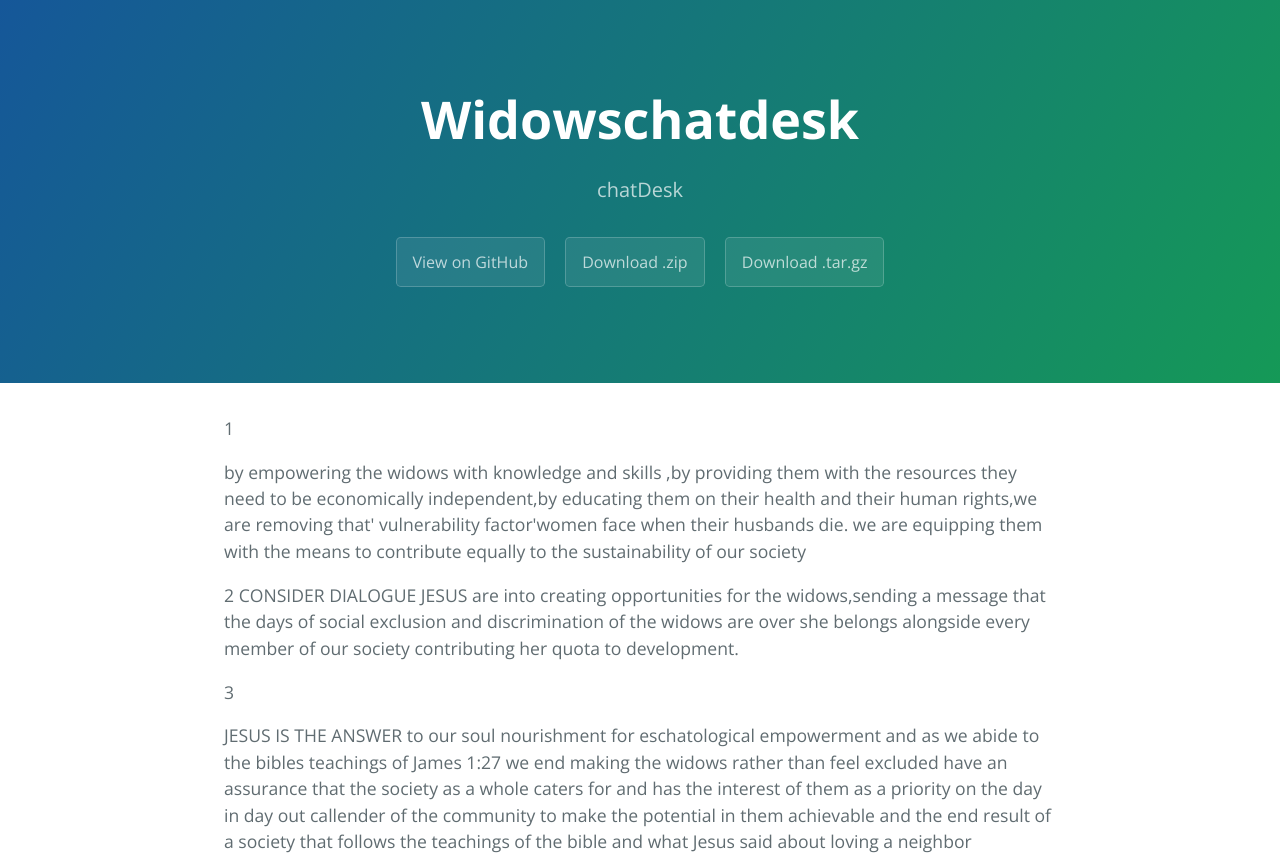
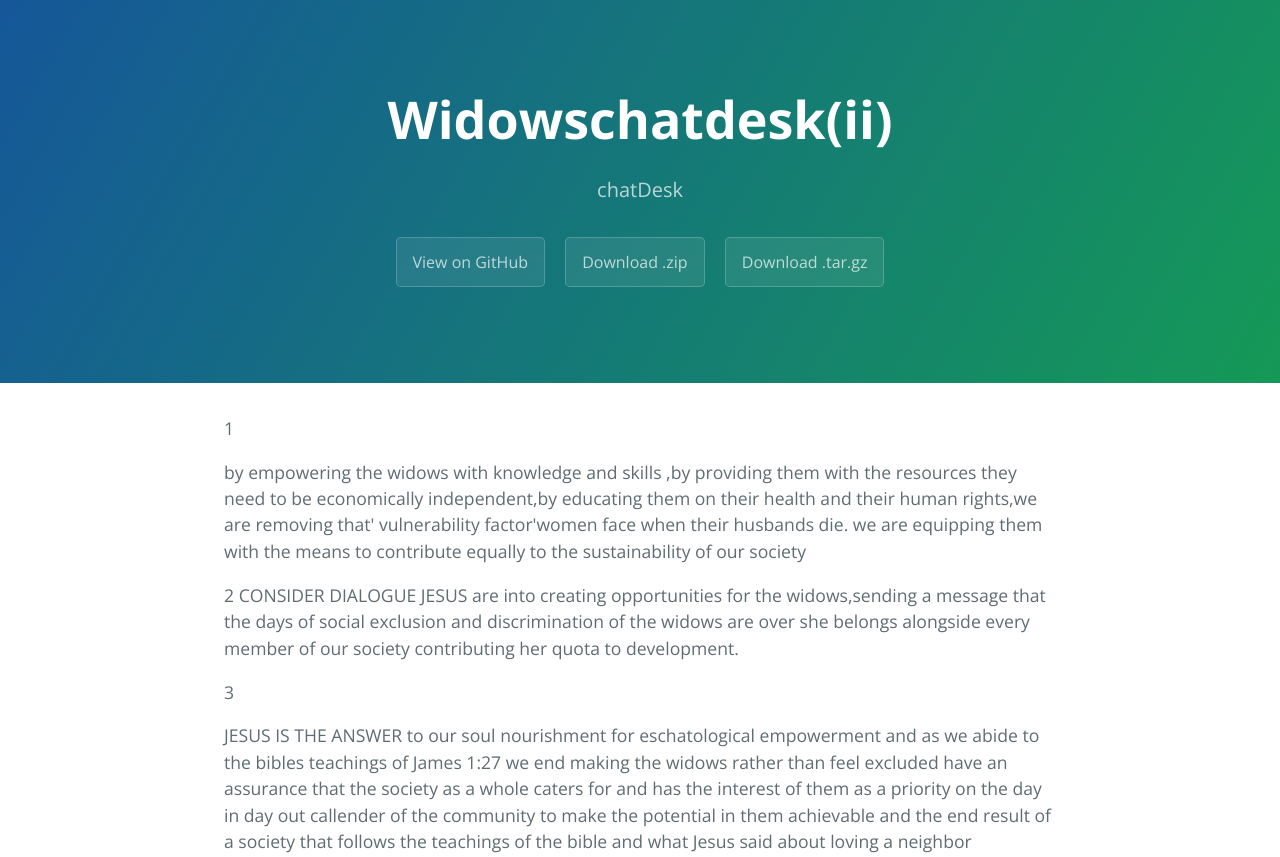
Before and after one commit to Nyameri/widowschatDesk, a plain HTML site: page index.html in a window 1280 px wide. Shown: the top 857 px of the page. Drawn offline with nearby package versions, Linux system fonts and the light colour scheme.

Commit message:
Update index.html

```diff
--- a/index.html
+++ b/index.html
@@ -2,7 +2,7 @@
 <html lang="en-us">
   <head>
     <meta charset="UTF-8">
-    <title>Widowschatdesk by Nyameri</title>
+    <title>Widowschatdesk(ii) by Nyameri</title>
     <meta name="viewport" content="width=device-width, initial-scale=1">
     <link rel="stylesheet" type="text/css" href="stylesheets/normalize.css" media="screen">
     <link href='https://fonts.googleapis.com/css?family=Open+Sans:400,700' rel='stylesheet' type='text/css'>
@@ -11,11 +11,11 @@
   </head>
   <body>
     <section class="page-header">
-      <h1 class="project-name">Widowschatdesk</h1>
+      <h1 class="project-name">Widowschatdesk(ii)</h1>
       <h2 class="project-tagline">chatDesk</h2>
-      <a href="https://github.com/Nyameri/widowschatDesk" class="btn">View on GitHub</a>
-      <a href="https://github.com/Nyameri/widowschatDesk/zipball/master" class="btn">Download .zip</a>
-      <a href="https://github.com/Nyameri/widowschatDesk/tarball/master" class="btn">Download .tar.gz</a>
+      <a href="https://github.com/Nyameri/widowschatDesk(ii)" class="btn">View on GitHub</a>
+      <a href="https://github.com/Nyameri/widowschatDesk(ii)/zipball/master" class="btn">Download .zip</a>
+      <a href="https://github.com/Nyameri/widowschatDesk(ii)/tarball/master" class="btn">Download .tar.gz</a>
     </section>
 
     <section class="main-content">
```
